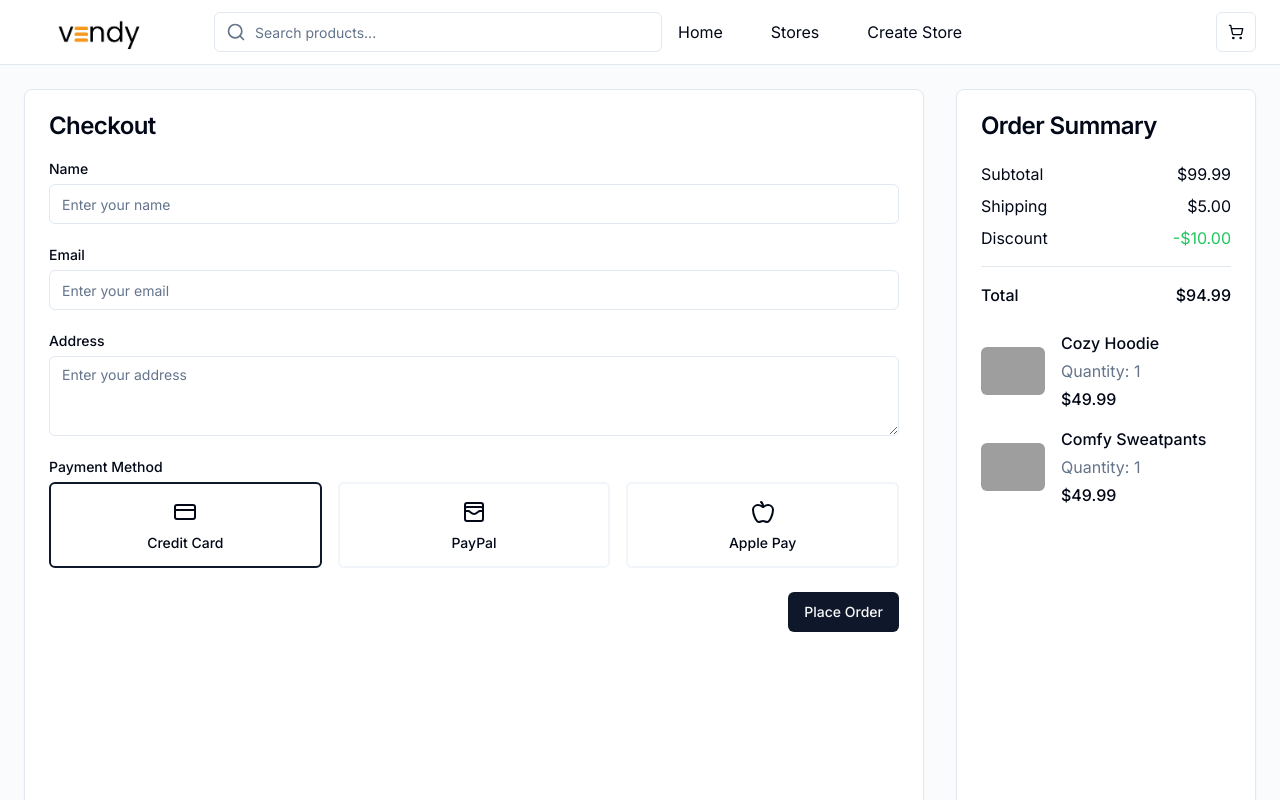
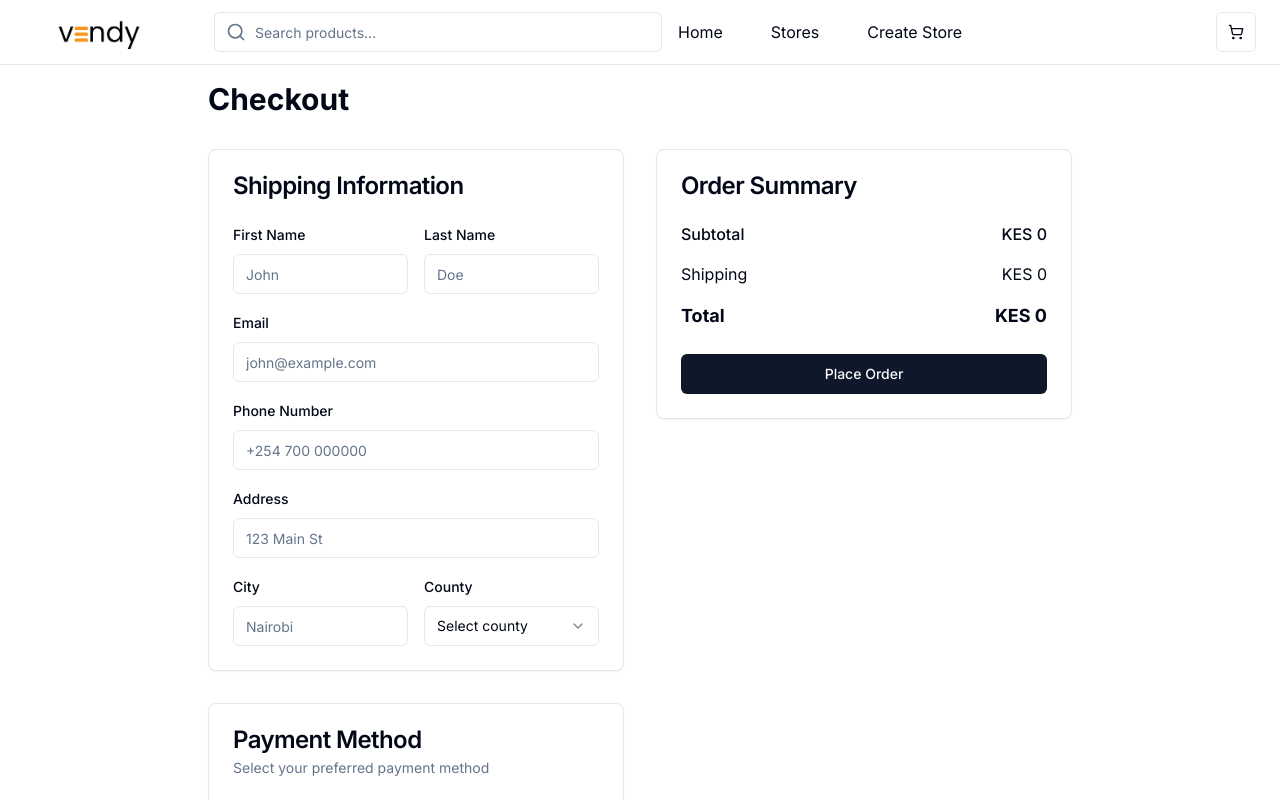
Before and after one commit to Nerds-Catapult/vendyApp, a Next.js app: page /checkout in a window 1280 px wide. Shown: the top 800 px of the page. Built offline with nearby package versions, Linux system fonts and the light colour scheme; grey boxes are pictures that could not be loaded.

Commit message:
cart and checkout done

```diff
--- a/app/(pages)/checkout/page.tsx
+++ b/app/(pages)/checkout/page.tsx
@@ -1,204 +1,179 @@
-/**
- * v0 by Vercel.
- * @see https://v0.dev/t/l2ode9Z6jYU
- * Documentation: https://v0.dev/docs#integrating-generated-code-into-your-nextjs-app
- */
-import Link from 'next/link';
-import { Card, CardHeader, CardTitle, CardContent, CardFooter } from '@/components/ui/card';
+'use client';
+
+import { useState } from 'react';
+import { useSelector } from 'react-redux';
+import { Button } from '@/components/ui/button';
+import { Card, CardContent, CardDescription, CardFooter, CardHeader, CardTitle } from '@/components/ui/card';
+import { Input } from '@/components/ui/input';
 import { Label } from '@/components/ui/label';
-import { Input } from '@/components/ui/input';
-import { Textarea } from '@/components/ui/textarea';
 import { RadioGroup, RadioGroupItem } from '@/components/ui/radio-group';
-import { Button } from '@/components/ui/button';
-import { Separator } from '@/components/ui/separator';
-import Image from 'next/image';
-import { JSX, SVGProps } from 'react';
+import { Select, SelectContent, SelectItem, SelectTrigger, SelectValue } from '@/components/ui/select';
+import { RootState } from '@/app/store/store';
+import { Loader2 } from 'lucide-react';
+import toast from 'react-hot-toast';
+
+const paymentMethods = [
+    { id: 'mpesa', name: 'M-Pesa', icon: '📱' },
+    { id: 'airtel', name: 'Airtel Money', icon: '📱' },
+    { id: 'card', name: 'Credit/Debit Card', icon: '💳' },
+    { id: 'bank', name: 'Bank Transfer', icon: '🏦' },
+];
+
+
+
+function LoadingOverlay({ isLoading }: { isLoading: boolean }) {
+    if (!isLoading) return null;
+
+    return (
+        <div className="fixed inset-0 z-50 flex items-center justify-center bg-background/80 backdrop-blur-sm">
+            <div className="flex flex-col items-center">
+                <Loader2 className="h-8 w-8 animate-spin text-primary" />
+                <p className="mt-2 text-sm text-muted-foreground">Processing your order...</p>
+            </div>
+        </div>
+    );
+}
 
 export default function Component() {
+    const [paymentMethod, setPaymentMethod] = useState('mpesa');
+    const [isLoading, setIsLoading] = useState(false);
+
+    // Fetch items from Redux store
+    const items = useSelector((state: RootState) => state.cart.items);
+
+    const subtotal = items.reduce((sum, item) => sum + item.productPrice * item.quantity, 0);
+    const shippingCost = 0;
+    const total = subtotal + shippingCost;
+
+      const handlePlaceOrder = () => {
+          setIsLoading(true);
+          // Simulate an API call
+          setTimeout(() => {
+              setIsLoading(false);
+              toast.success('Order placed successfully');
+
+              setTimeout(() => {
+                  window.location.href = '/';
+              }
+                , 2000);
+          }, 3000);
+      };
     return (
-        <div className="flex min-h-screen flex-col bg-muted/40">
-            <main className="flex-1 grid grid-cols-1 lg:grid-cols-[1fr_300px] gap-8 p-4 sm:p-6">
-                <div className="grid gap-6">
+        <div className="container mx-auto p-4 max-w-4xl">
+            <LoadingOverlay isLoading={isLoading} />
+                    <h1 className="text-3xl font-bold mb-8">Checkout</h1>
+                    <div className="grid gap-8 md:grid-cols-2">
+                        <div>
                             <Card>
                                 <CardHeader>
-                            <CardTitle>Checkout</CardTitle>
+                                    <CardTitle>Shipping Information</CardTitle>
                                 </CardHeader>
-                        <CardContent className="grid gap-6">
-                            <div className="grid gap-2">
-                                <Label htmlFor="name">Name</Label>
-                                <Input id="name" placeholder="Enter your name" />
+                                <CardContent className="space-y-4">
+                                    <div className="grid grid-cols-2 gap-4">
+                                        <div className="space-y-2">
+                                            <Label htmlFor="firstName">First Name</Label>
+                                            <Input id="firstName" placeholder="John" />
                                         </div>
-                            <div className="grid gap-2">
+                                        <div className="space-y-2">
+                                            <Label htmlFor="lastName">Last Name</Label>
+                                            <Input id="lastName" placeholder="Doe" />
+                                        </div>
+                                    </div>
+                                    <div className="space-y-2">
                                         <Label htmlFor="email">Email</Label>
-                                <Input id="email" type="email" placeholder="Enter your email" />
+                                        <Input id="email" type="email" placeholder="john@example.com" />
                                     </div>
-                            <div className="grid gap-2">
+                                    <div className="space-y-2">
+                                        <Label htmlFor="phone">Phone Number</Label>
+                                        <Input id="phone" placeholder="+254 700 000000" />
+                                    </div>
+                                    <div className="space-y-2">
                                         <Label htmlFor="address">Address</Label>
-                                <Textarea id="address" placeholder="Enter your address" />
+                                        <Input id="address" placeholder="123 Main St" />
                                     </div>
-                            <div className="grid gap-2">
-                                <Label>Payment Method</Label>
-                                <RadioGroup defaultValue="card" className="grid grid-cols-3 gap-4">
-                                    <div>
-                                        <RadioGroupItem value="card" id="card" className="peer sr-only" />
-                                        <Label
-                                            htmlFor="card"
-                                            className="flex flex-col items-center justify-between rounded-md border-2 border-muted bg-popover p-4 hover:bg-accent hover:text-accent-foreground peer-data-[state=checked]:border-primary [&:has([data-state=checked])]:border-primary"
-                                        >
-                                            <CreditCardIcon className="mb-3 h-6 w-6" />
-                                            Credit Card
+                                    <div className="grid grid-cols-2 gap-4">
+                                        <div className="space-y-2">
+                                            <Label htmlFor="city">City</Label>
+                                            <Input id="city" placeholder="Nairobi" />
+                                        </div>
+                                        <div className="space-y-2">
+                                            <Label htmlFor="county">County</Label>
+                                            <Select>
+                                                <SelectTrigger id="county">
+                                                    <SelectValue placeholder="Select county" />
+                                                </SelectTrigger>
+                                                <SelectContent>
+                                                    <SelectItem value="nairobi">Nairobi</SelectItem>
+                                                    <SelectItem value="mombasa">Mombasa</SelectItem>
+                                                    <SelectItem value="kisumu">Kisumu</SelectItem>
+                                                    {/* Add more counties as needed */}
+                                                </SelectContent>
+                                            </Select>
+                                        </div>
+                                    </div>
+                                </CardContent>
+                            </Card>
+
+                            <Card className="mt-8">
+                                <CardHeader>
+                                    <CardTitle>Payment Method</CardTitle>
+                                    <CardDescription>Select your preferred payment method</CardDescription>
+                                </CardHeader>
+                                <CardContent>
+                                    <RadioGroup value={paymentMethod} onValueChange={setPaymentMethod}>
+                                        {paymentMethods.map((method) => (
+                                            <div key={method.id} className="flex items-center space-x-2">
+                                                <RadioGroupItem value={method.id} id={method.id} />
+                                                <Label htmlFor={method.id} className="flex items-center">
+                                                    <span className="mr-2">{method.icon}</span>
+                                                    {method.name}
                                                 </Label>
                                             </div>
-                                    <div>
-                                        <RadioGroupItem value="paypal" id="paypal" className="peer sr-only" />
-                                        <Label
-                                            htmlFor="paypal"
-                                            className="flex flex-col items-center justify-between rounded-md border-2 border-muted bg-popover p-4 hover:bg-accent hover:text-accent-foreground peer-data-[state=checked]:border-primary [&:has([data-state=checked])]:border-primary"
-                                        >
-                                            <WalletCardsIcon className="mb-3 h-6 w-6" />
-                                            PayPal
-                                        </Label>
-                                    </div>
-                                    <div>
-                                        <RadioGroupItem value="apple" id="apple" className="peer sr-only" />
-                                        <Label
-                                            htmlFor="apple"
-                                            className="flex flex-col items-center justify-between rounded-md border-2 border-muted bg-popover p-4 hover:bg-accent hover:text-accent-foreground peer-data-[state=checked]:border-primary [&:has([data-state=checked])]:border-primary"
-                                        >
-                                            <AppleIcon className="mb-3 h-6 w-6" />
-                                            Apple Pay
-                                        </Label>
-                                    </div>
+                                        ))}
                                     </RadioGroup>
-                            </div>
                                 </CardContent>
                                 <CardFooter>
-                            <Button className="ml-auto">Place Order</Button>
+                                    {paymentMethod === 'mpesa' && (
+                                        <div className="space-y-2 w-full">
+                                            <Label htmlFor="mpesaNumber">M-Pesa Number</Label>
+                                            <Input id="mpesaNumber" placeholder="07XX XXX XXX" />
+                                        </div>
+                                    )}
                                 </CardFooter>
                             </Card>
                         </div>
-                <div className="grid gap-6">
+
+                        <div>
                             <Card>
                                 <CardHeader>
                                     <CardTitle>Order Summary</CardTitle>
                                 </CardHeader>
-                        <CardContent className="grid gap-4">
-                            <div className="grid gap-2">
-                                <div className="flex items-center justify-between">
+                                <CardContent className="space-y-4">
+                                    {items.map((item, index) => (
+                                        <div key={index} className="flex justify-between">
+                                            <span>{item.productName}</span>
+                                            <span>KES {(item.productPrice * item.quantity).toLocaleString()}</span>
+                                        </div>
+                                    ))}
+                                    <div className="flex justify-between font-medium">
                                         <span>Subtotal</span>
-                                    <span>$99.99</span>
+                                        <span>KES {subtotal.toLocaleString()}</span>
                                     </div>
-                                <div className="flex items-center justify-between">
+                                    <div className="flex justify-between">
                                         <span>Shipping</span>
-                                    <span>$5.00</span>
+                                        <span>KES {shippingCost.toLocaleString()}</span>
                                     </div>
-                                <div className="flex items-center justify-between">
-                                    <span>Discount</span>
-                                    <span className="text-green-500">-$10.00</span>
-                                </div>
-                            </div>
-                            <Separator />
-                            <div className="flex items-center justify-between font-medium">
+                                    <div className="flex justify-between font-bold text-lg">
                                         <span>Total</span>
-                                <span>$94.99</span>
+                                        <span>KES {total.toLocaleString()}</span>
                                     </div>
                                 </CardContent>
-                        <CardContent>
-                            <div className="grid gap-4">
-                                <div className="flex items-center gap-4">
-                                    <Image
-                                        src="/placeholder.svg"
-                                        alt="Product Image"
-                                        width={64}
-                                        height={64}
-                                        className="rounded-md"
-                                    />
-                                    <div className="grid gap-1">
-                                        <div className="font-medium">Cozy Hoodie</div>
-                                        <div className="text-muted-foreground">Quantity: 1</div>
-                                        <div className="font-medium">$49.99</div>
-                                    </div>
-                                </div>
-                                <div className="flex items-center gap-4">
-                                    <Image
-                                        src="/placeholder.svg"
-                                        alt="Product Image"
-                                        width={64}
-                                        height={64}
-                                        className="rounded-md"
-                                    />
-                                    <div className="grid gap-1">
-                                        <div className="font-medium">Comfy Sweatpants</div>
-                                        <div className="text-muted-foreground">Quantity: 1</div>
-                                        <div className="font-medium">$49.99</div>
+                                <CardFooter>
+                                    <Button className="w-full" onClick={handlePlaceOrder}>{isLoading ? 'Processing...' : 'Place Order'}</Button>
+                                </CardFooter>
+                            </Card>
                         </div>
                     </div>
                 </div>
-                        </CardContent>
-                    </Card>
-                </div>
-            </main>
-        </div>
     );
 }
-
-function AppleIcon(props: JSX.IntrinsicAttributes & SVGProps<SVGSVGElement>) {
-    return (
-        <svg
-            {...props}
-            xmlns="http://www.w3.org/2000/svg"
-            width="24"
-            height="24"
-            viewBox="0 0 24 24"
-            fill="none"
-            stroke="currentColor"
-            strokeWidth="2"
-            strokeLinecap="round"
-            strokeLinejoin="round"
-        >
-            <path d="M12 20.94c1.5 0 2.75 1.06 4 1.06 3 0 6-8 6-12.22A4.91 4.91 0 0 0 17 5c-2.22 0-4 1.44-5 2-1-.56-2.78-2-5-2a4.9 4.9 0 0 0-5 4.78C2 14 5 22 8 22c1.25 0 2.5-1.06 4-1.06Z" />
-            <path d="M10 2c1 .5 2 2 2 5" />
-        </svg>
-    );
-}
-
-function CreditCardIcon(props: JSX.IntrinsicAttributes & SVGProps<SVGSVGElement>) {
-    return (
-        <svg
-            {...props}
-            xmlns="http://www.w3.org/2000/svg"
-            width="24"
-            height="24"
-            viewBox="0 0 24 24"
-            fill="none"
-            stroke="currentColor"
-            strokeWidth="2"
-            strokeLinecap="round"
-            strokeLinejoin="round"
-        >
-            <rect width="20" height="14" x="2" y="5" rx="2" />
-            <line x1="2" x2="22" y1="10" y2="10" />
-        </svg>
-    );
-}
-
-function WalletCardsIcon(props: JSX.IntrinsicAttributes & SVGProps<SVGSVGElement>) {
-    return (
-        <svg
-            {...props}
-            xmlns="http://www.w3.org/2000/svg"
-            width="24"
-            height="24"
-            viewBox="0 0 24 24"
-            fill="none"
-            stroke="currentColor"
-            strokeWidth="2"
-            strokeLinecap="round"
-            strokeLinejoin="round"
-        >
-            <rect width="18" height="18" x="3" y="3" rx="2" />
-            <path d="M3 9a2 2 0 0 1 2-2h14a2 2 0 0 1 2 2" />
-            <path d="M3 11h3c.8 0 1.6.3 2.1.9l1.1.9c1.6 1.6 4.1 1.6 5.7 0l1.1-.9c.5-.5 1.3-.9 2.1-.9H21" />
-        </svg>
-    );
-}
--- a/components/fragments/cart.tsx
+++ b/components/fragments/cart.tsx
@@ -5,11 +5,33 @@ import { Sheet, SheetContent, SheetHeader, SheetTitle, SheetTrigger } from '@/co
 import { ShoppingCart } from 'lucide-react';
 import { RootState } from '@/app/store/store';
 import { removeFromCart, updateQuantity } from '@/app/reducers/actions';
+import Image from 'next/image';
+import Link from 'next/link';
 
-const CartItem = ({ item, onUpdateQuantity, onRemove }: any) => (
+interface CartItemProps {
+    item: {
+        id: number;
+        productName: string;
+        productImage: string;
+        productPrice: number;
+        quantity: number;
+    };
+    onUpdateQuantity: (id: number, quantity: number) => void;
+    onRemove: (id: number) => void;
+}
+
+const CartItem: React.FC<CartItemProps> = ({ item, onUpdateQuantity, onRemove }) => (
     <div className="flex justify-between items-center py-2">
+        <div className="flex items-center">
+            <Image
+                src={item.productImage}
+                alt={item.productName}
+                width={64}
+                height={64}
+                className="w-16 h-16 object-cover mr-4 rounded"
+            />
             <div>
-            <p className="font-medium">{item.name}</p>
+                <p className="font-medium">{item.productName}</p>
                 <div className="flex items-center mt-1">
                     <button
                         onClick={() => onUpdateQuantity(item.id, Math.max(1, item.quantity - 1))}
@@ -29,7 +51,8 @@ const CartItem = ({ item, onUpdateQuantity, onRemove }: any) => (
                     </button>
                 </div>
             </div>
-        <p className="font-medium">${(item.price * item.quantity).toFixed(2)}</p>
+        </div>
+        <p className="font-medium">${(item.productPrice * item.quantity).toFixed(2)}</p>
     </div>
 );
 
@@ -39,6 +62,7 @@ export default function CartComponent() {
     const { items, totalItems } = useSelector((state: RootState) => state.cart);
 
     const totalPrice = items.reduce((sum, item) => sum + item.productPrice * item.quantity, 0);
+    const isCartEmpty = items.length === 0;
 
     const handleUpdateQuantity = (productId: number, quantity: number) => {
         dispatch(updateQuantity(productId, quantity));
@@ -79,7 +103,14 @@ export default function CartComponent() {
                             <p className="font-semibold">${totalPrice.toFixed(2)}</p>
                         </div>
                     </div>
-                    <Button className="w-full mt-6">Checkout</Button>
+                    <Link
+                        href={isCartEmpty ? '#' : '/checkout'}
+                        className={`block w-full mt-6 ${isCartEmpty ? 'pointer-events-none' : ''}`}
+                    >
+                        <Button className="w-full" disabled={isCartEmpty}>
+                            Checkout
+                        </Button>
+                    </Link>
                 </div>
             </SheetContent>
         </Sheet>
```
Lines whose indentation alone changed are shown as unchanged.
